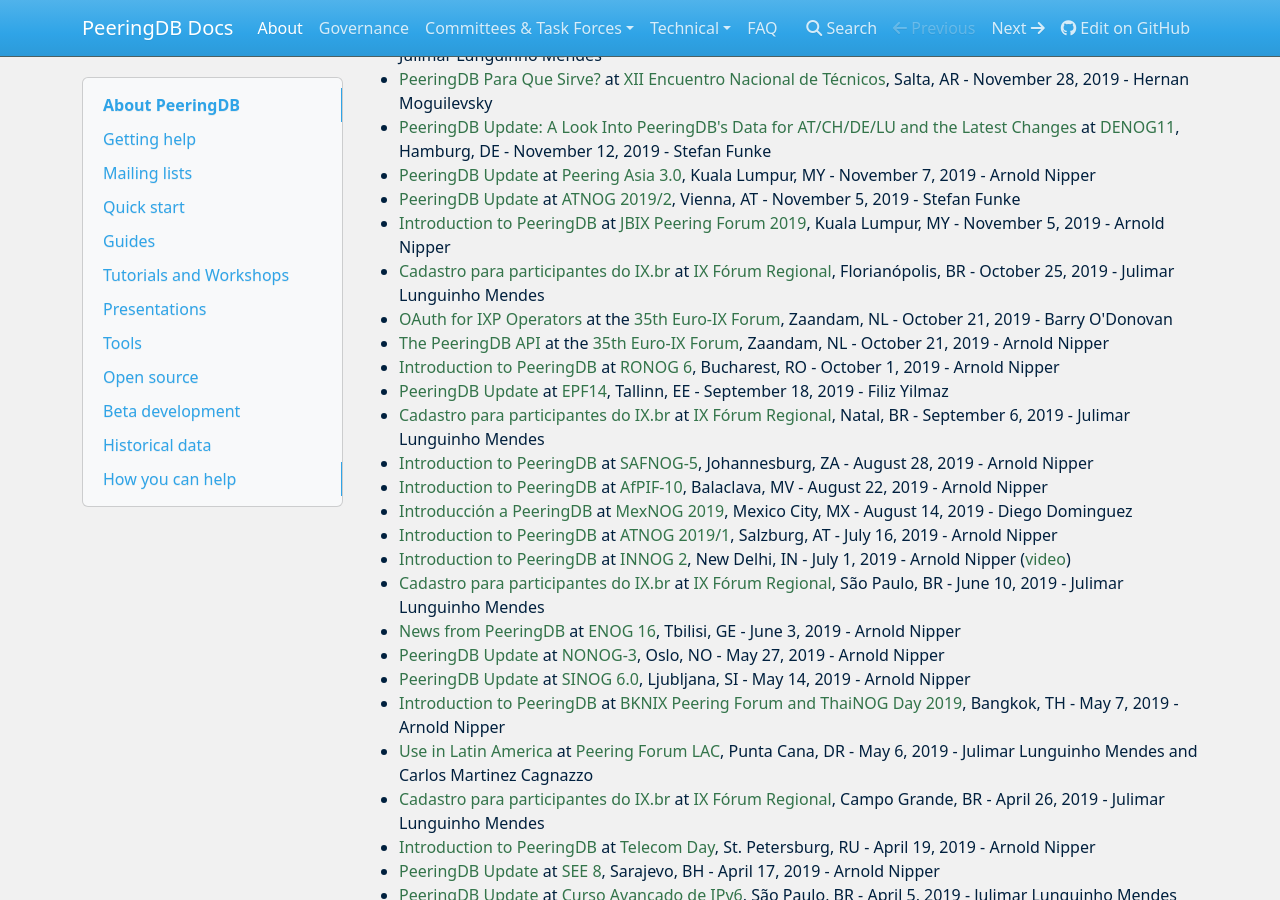
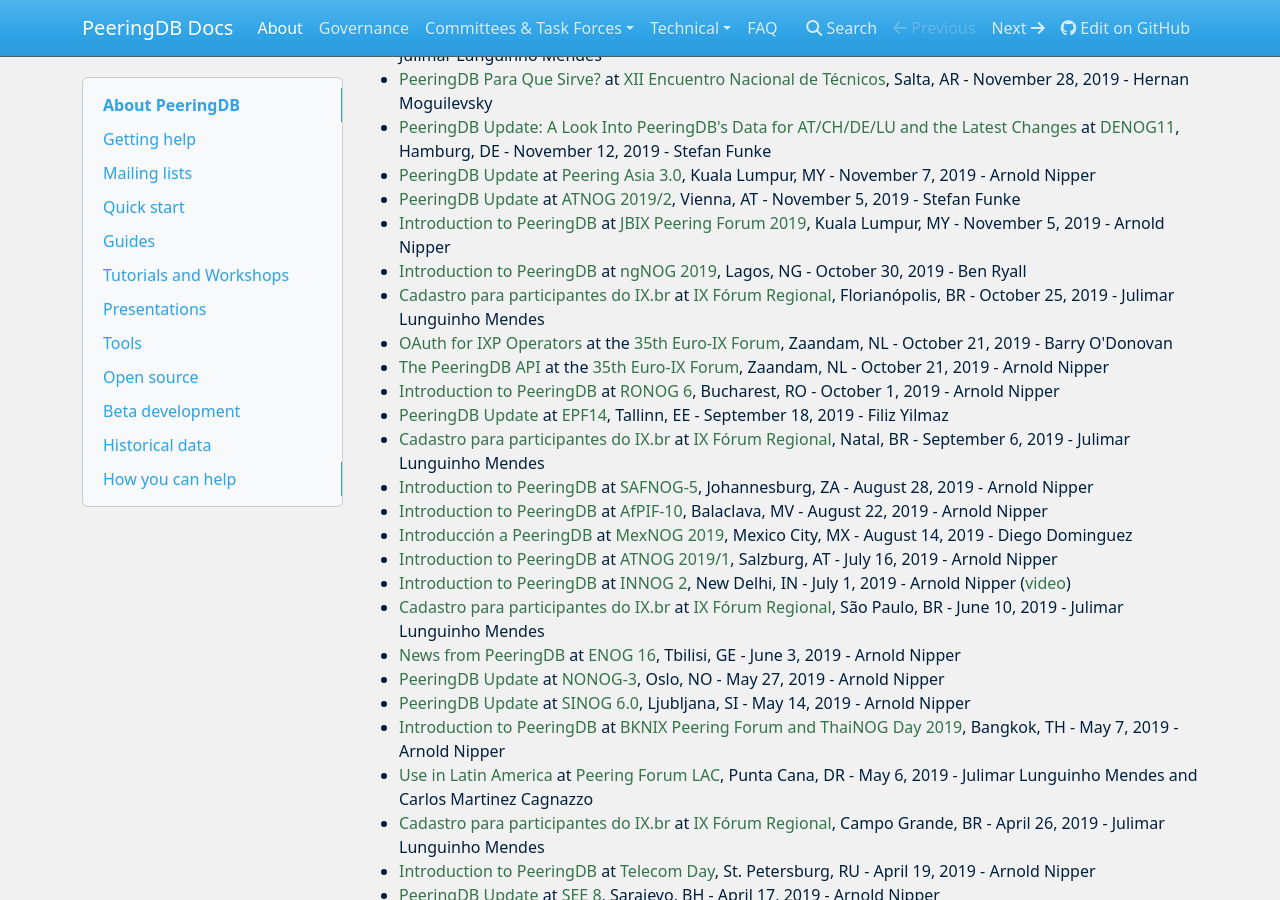
Before and after one commit to peeringdb/docs, an MkDocs documentation site: the page built from docs/index.md, in a window 1280 px wide and 900 px high, scrolled down 1720 px. Built offline with MkDocs 1.6.1, drawn with Linux system fonts in a browser that asks for light colours; nearby versions of some CDN libraries.

Commit message:
Added Ben's ngNOG presentation.

```diff
--- a/docs/index.md
+++ b/docs/index.md
@@ -66,6 +66,7 @@
 - [PeeringDB Update](presentation/20191107-PeeringAsia3-Arnold-Nipper-V2.pdf) at [Peering Asia 3.0](http://peeringasia.com/), Kuala Lumpur, MY - November 7, 2019 - Arnold Nipper
 - [PeeringDB Update](presentation/20191105-ATNOG2019-2-Stefan_Funke.pdf) at [ATNOG 2019/2](https://atnog.at/), Vienna, AT - November 5, 2019 - Stefan Funke
 - [Introduction to PeeringDB](presentation/20191105-JBIX-Peering-Forum-Arnold-Nipper-V2.pdf) at [JBIX Peering Forum 2019](http://pf.jbix.my/), Kuala Lumpur, MY - November 5, 2019 - Arnold Nipper
+- [Introduction to PeeringDB](presentation/ngnog-pdb.pdf) at [ngNOG 2019](https://nog.ng/), Lagos, NG - October 30, 2019 - Ben Ryall
 - [Cadastro para participantes do IX.br](presentation/ix-forum-florianopolis-peeringdb.20191025.pdf) at [IX Fórum Regional](https://regional.forum.ix.br/38-SC/), Florianópolis, BR - October 25, 2019 - Julimar Lunguinho Mendes
 - [OAuth for IXP Operators](presentation/euroix-201910-euroix35-oauth-for-ixps.pdf) at the [35th Euro-IX Forum](https://www.euro-ix.net/en/events/fora/35th-euro-ix-forum/), Zaandam, NL - October 21, 2019 - Barry O'Donovan
 - [The PeeringDB API](presentation/20191021-API-EuroIX35-Arnold-Nipper.pdf) at the [35th Euro-IX Forum](https://www.euro-ix.net/en/events/fora/35th-euro-ix-forum/), Zaandam, NL - October 21, 2019 - Arnold Nipper
```
Also changed, not shown: 1 other file.
